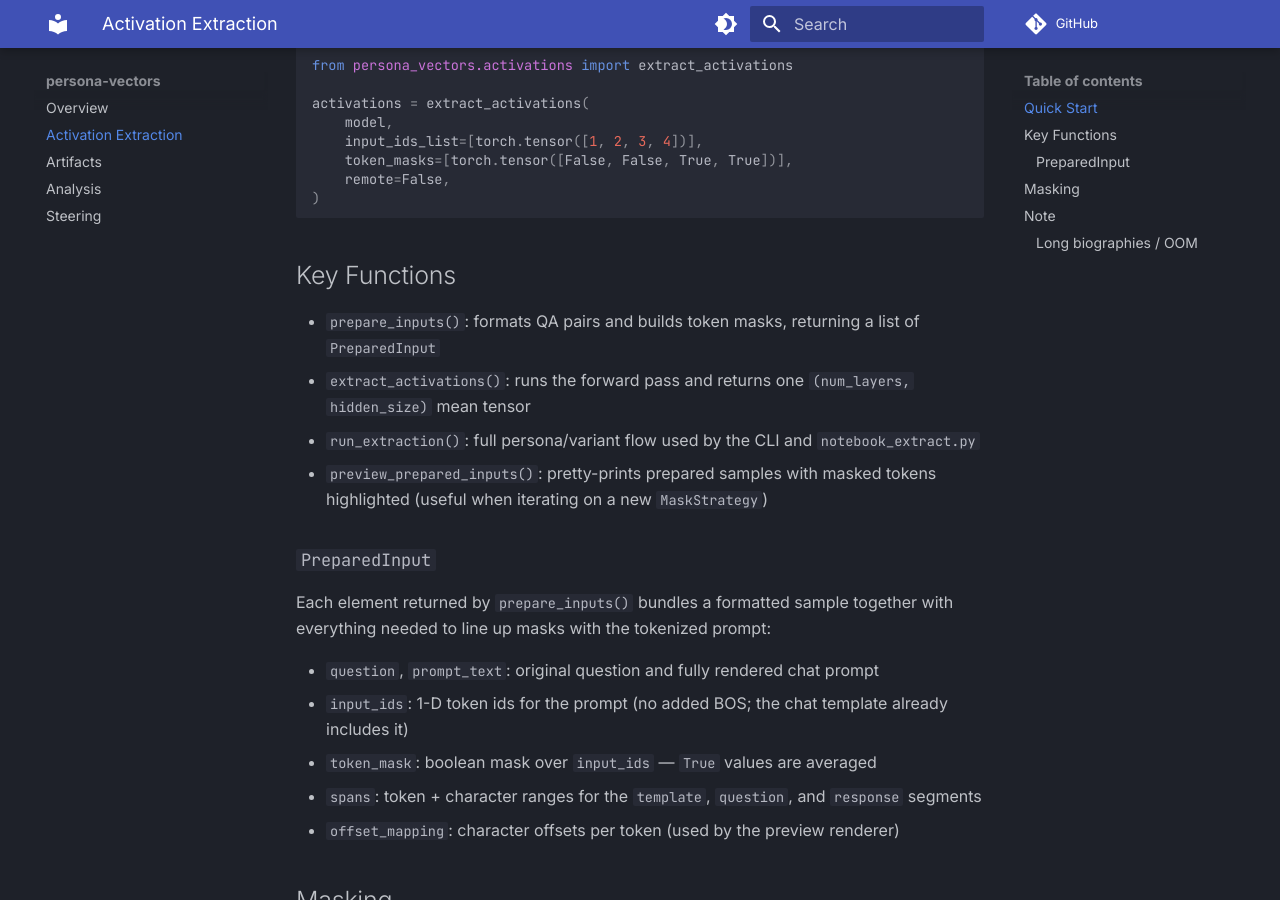
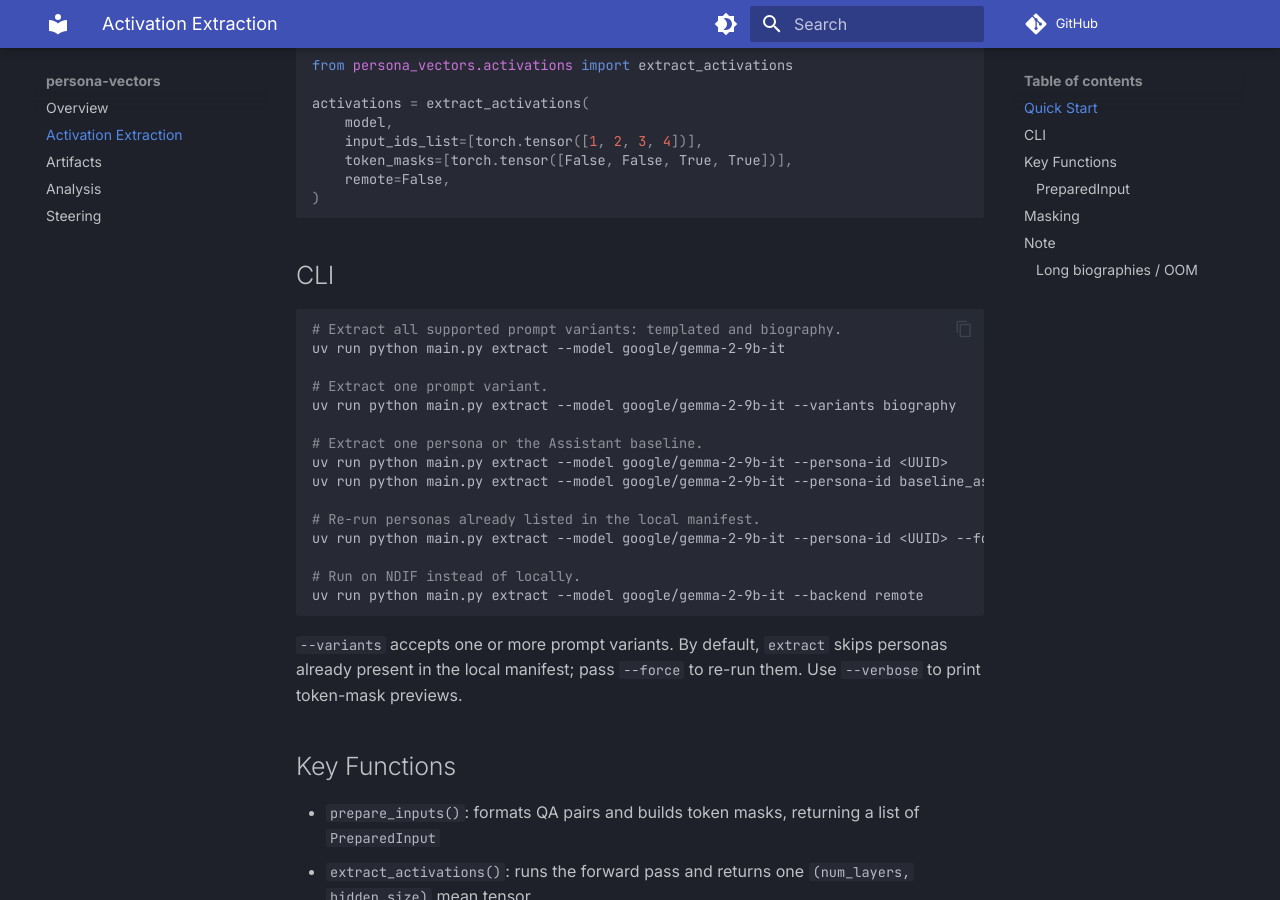
Before and after one commit to implicit-personalization/persona-vectors, an MkDocs documentation site: the page built from docs/extraction.md, in a window 1280 px wide and 900 px high, scrolled down 366 px. Built offline with MkDocs 1.6.1 and Material for MkDocs 9.7.7, drawn with Linux system fonts in a browser that asks for light colours; comment, search, counter and statistics services are not loaded.

````diff
--- a/docs/extraction.md
+++ b/docs/extraction.md
@@ -18,6 +18,30 @@
     remote=False,
 )
 ```
+
+## CLI
+
+```bash
+# Extract all supported prompt variants: templated and biography.
+uv run python main.py extract --model google/gemma-2-9b-it
+
+# Extract one prompt variant.
+uv run python main.py extract --model google/gemma-2-9b-it --variants biography
+
+# Extract one persona or the Assistant baseline.
+uv run python main.py extract --model google/gemma-2-9b-it --persona-id <UUID>
+uv run python main.py extract --model google/gemma-2-9b-it --persona-id baseline_assistant
+
+# Re-run personas already listed in the local manifest.
+uv run python main.py extract --model google/gemma-2-9b-it --persona-id <UUID> --force
+
+# Run on NDIF instead of locally.
+uv run python main.py extract --model google/gemma-2-9b-it --backend remote
+```
+
+`--variants` accepts one or more prompt variants. By default, `extract` skips
+personas already present in the local manifest; pass `--force` to re-run them.
+Use `--verbose` to print token-mask previews.
 
 ## Key Functions
 
--- a/pyproject.toml
+++ b/pyproject.toml
@@ -1,11 +1,12 @@
 [project]
 name = "persona-vectors"
-version = "0.5.2"
+version = "0.5.3"
 description = "Library for extracting and analyzing persona vectors"
 readme = "README.md"
 requires-python = ">=3.12"
 dependencies = [
     "persona-data>=0.4.1",
+    "httpx>=0.28.1",
     "nnsight>=0.7.0",
     "nnterp>=1.3.0",
     "plotly>=6.6.0",
````
Also changed, not shown: README.md (+10 -0 lines), docs/index.md (+3 -0 lines), 4 other files.
